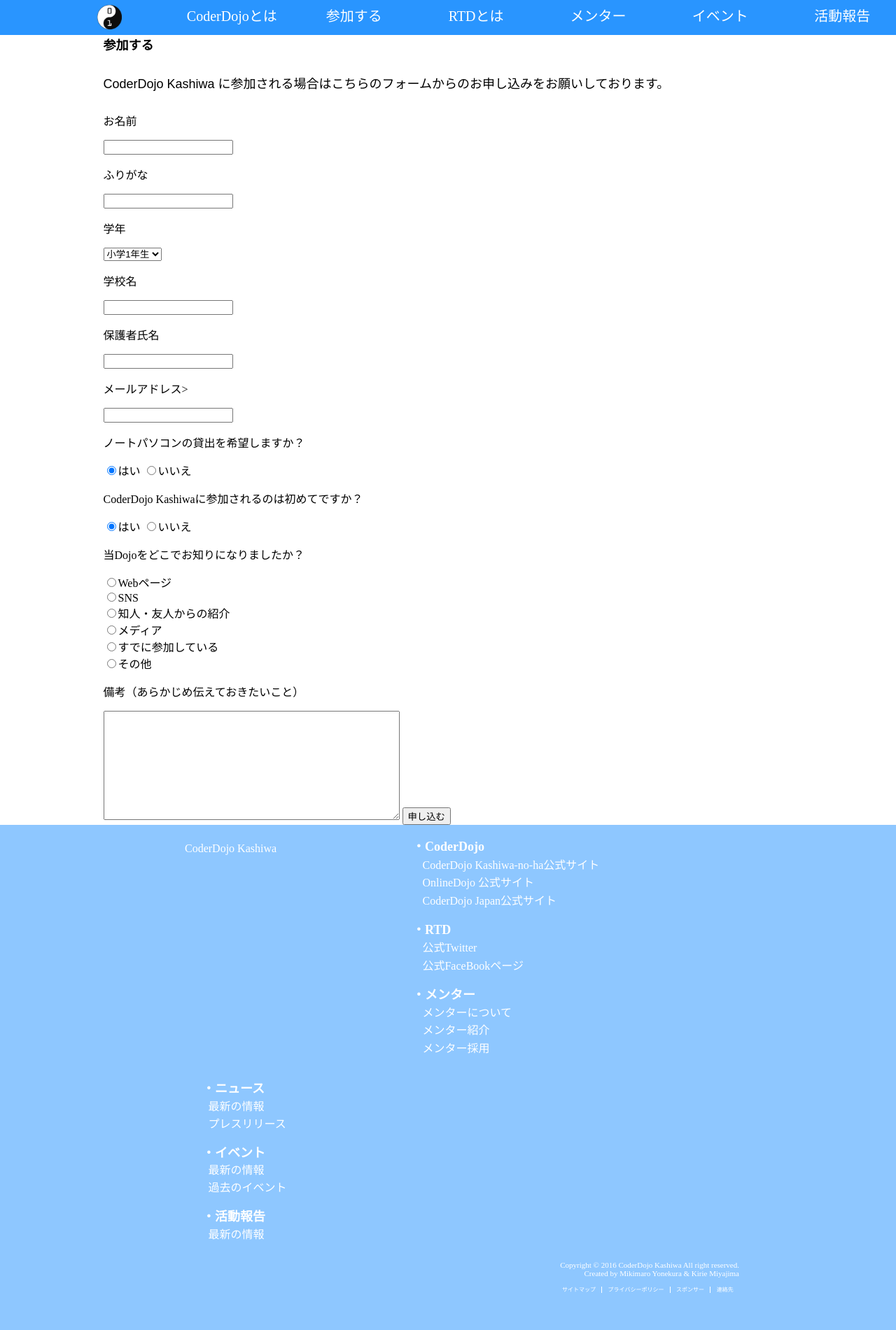
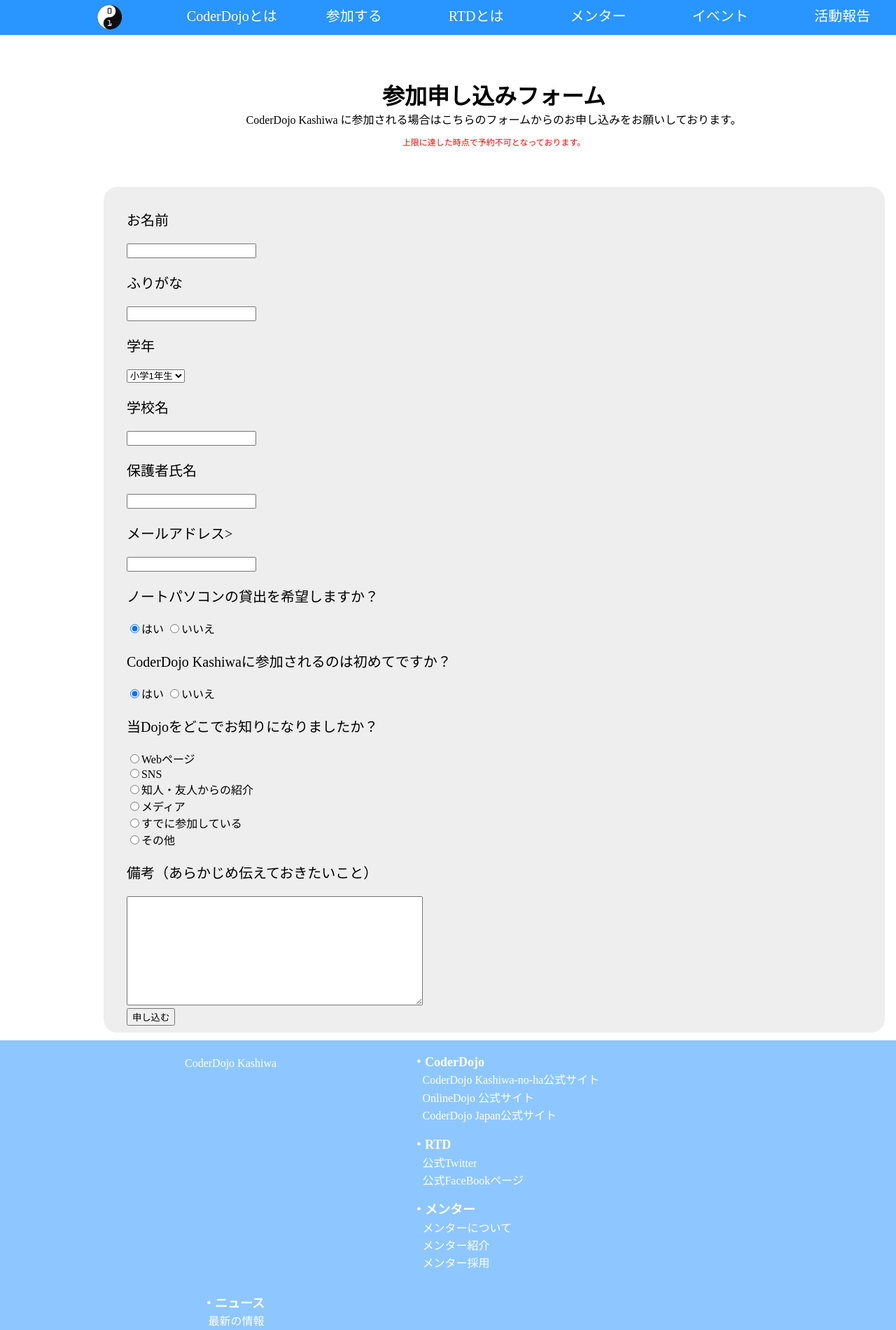
Before and after one commit to Mikimaro/CDK_HP, a PHP site: page /join.php in a window 1280 px wide; the page is wider, and only the part inside the window is pictured. Shown: the top 1901 px of that part at 70% size. Run offline with PHP 8.4, Linux system fonts and the light colour scheme; some libraries are stand-ins or nearby versions.

Commit message:
Joinデザイン変更他

```diff
--- a/header.php
+++ b/header.php
@@ -10,7 +10,12 @@
 
 	<script type="text/javascript" charset="utf-8">
 		$(window).load(function() {
-			$('.flexslider').flexslider();
+			$('.flexslider').flexslider({
+				slideshowSpeed: 5000,
+				animationSpeed: 1500,
+				directionNav: false,
+
+				});
 		});
 	</script>
 
@@ -41,13 +46,14 @@
 <body>
 
 	<div id="fb-root"></div>
-<script>(function(d, s, id) {
+	<script>(function(d, s, id) {
   var js, fjs = d.getElementsByTagName(s)[0];
   if (d.getElementById(id)) return;
   js = d.createElement(s); js.id = id;
   js.src = "//connect.facebook.net/ja_JP/sdk.js#xfbml=1&version=v2.5&appId=947779285308203";
   fjs.parentNode.insertBefore(js, fjs);
-}(document, 'script', 'facebook-jssdk'));</script>
+	}(document, 'script', 'facebook-jssdk'));
+	</script>
 
 
 
--- a/join.php
+++ b/join.php
@@ -4,21 +4,32 @@
 
 <div id="container">
 
-	<h1 class="text">参加する</h1>
+	<div class="pageTitle formfix">
+
+		<h1 class="headline">参加申し込みフォーム</h1>
+
+		<p class="headline">
+
+			CoderDojo Kashiwa に参加される場合はこちらのフォームからのお申し込みをお願いしております。
+
+		</p>
+
+		<p class="formAttention ">上限に達した時点で予約不可となっております。</p>
+
+	</div>
 
 	<div id="join">
 
-		<p class="text">CoderDojo Kashiwa に参加される場合はこちらのフォームからのお申し込みをお願いしております。</p>
-
-
 		<form action="" method="POST">
 
-			<p>お名前</p>
+			<div class="individual title-of-top">
+
+			<p class="formTitle">お名前</p>
 				<input type="text" name="userName" class="textBox">
 
-			<p>ふりがな</p>
+			<p class="formTitle">ふりがな</p>
 				<input type="text" name="kana" class="textBox">
-			<p>学年</p>
+			<p class="formTitle">学年</p>
 				<select name="grade">
 					<?php
 						for ($i=1; $i < 7; $i++) {
@@ -32,30 +43,32 @@
 					<option value="その他">その他</option>
 				</select>
 
-			<p>学校名</p>
+			<p class="formTitle">学校名</p>
 				<input type="text" class="schoolName" class="textBox">
 
-			<p>保護者氏名</p>
+			<p class="formTitle">保護者氏名</p>
 				<input type="text" name="parentName" class="textBox">
-			<p>メールアドレス></p>
+			<p class="formTitle">メールアドレス></p>
 				<input type="text" name="mail" class="textBox">
-			<p>ノートパソコンの貸出を希望しますか？</p>
+			<p class="formTitle">ノートパソコンの貸出を希望しますか？</p>
 				<input type="radio" name="pcRent" value="はい" checked="">はい
 				<input type="radio" name="pcRent" value="いいえ">いいえ
-			<p>CoderDojo Kashiwaに参加されるのは初めてですか？</p>
+			<p class="formTitle">CoderDojo Kashiwaに参加されるのは初めてですか？</p>
 				<input type="radio" name="joined" value="はい" checked="">はい
 				<input type="radio" name="joined" value="いいえ">いいえ
-			<p>当Dojoをどこでお知りになりましたか？</p>
+			<p class="formTitle">当Dojoをどこでお知りになりましたか？</p>
 				<input type="radio" name="why" value="Webページ">Webページ<br>
 				<input type="radio" name="why" value="SNS">SNS<br>
 				<input type="radio" name="why" value="知人・友人からの紹介">知人・友人からの紹介<br>
 				<input type="radio" name="why" value="メディア">メディア<br>
 				<input type="radio" name="why" value="すでに参加している">すでに参加している<br>
 				<input type="radio" name="why" value="その他">その他
-			<p>備考（あらかじめ伝えておきたいこと）</p>
+			<p class="formTitle">備考（あらかじめ伝えておきたいこと）</p>
 				<textarea cols="50" rows="10"></textarea>
 
-				<input type="submit" value="申し込む">
+				<div class="submit"><input type="submit" value="申し込む"></div>
+
+			</div>
 		</form>
 
 	</div>
--- a/style/style.css
+++ b/style/style.css
@@ -148,6 +148,15 @@ visibility: hidden;
 	padding-top: 1%;
 }
 
+.formTitle{
+	text-align: left;
+	font-size: 20px;
+}
+
+.submit{
+	margin-bottom: 1%;
+	padding-bottom: 1%;
+}
 /*== index ==*/
 #contents{
 	width: 100%;
@@ -163,7 +172,7 @@ visibility: hidden;
 	left: 0;
 	width: 100%;
 	position: absolute;
-	background-color: rgba(10,10,10,0.2);
+	text-align: center;
 }
 
 .head{
@@ -173,42 +182,38 @@ visibility: hidden;
 
 .comment{
 	margin: 0;
-	font-size: 1em
+	font-size: 1em;
 }
 
 .head001{
 	margin: 1% 0;
-	margin-left: 15%;
 }
 
 .comment001{
-	margin-top: 1%;
-	margin-left: 15%;
 }
 
 .head002{
-
+	margin: 1% 0;
+	margin-top: 3zzz%;
 }
 
 .comment002{
-
 }
 
 .head003{
-
+	margin: 1% 0;
+	margin-top: 3%;
 }
 
 .comment003{
-
 }
 
 .head004{
-	margin-top: 3%;
-	text-align: center;
+	margin: 1% 0;
+	margin-top: 4%;
 }
 
 .comment004{
-	text-align: center;
 }
 
 #sub{
@@ -253,6 +258,26 @@ visibility: hidden;
 .imageFloatLeft{
 	float: left;
 	padding-right: 10px;
+}
+/*== join ==*/
+#join{
+	width: 100%;
+	border-radius: 20px;
+	background-color: #EEEEEE;
+}
+
+.formfix{
+	margin-top: 10%;
+}
+
+.formAttention{
+	font-size: 12px;
+	color: red;
+	text-align: center;
+}
+
+.formTitle{
+
 }
 /*== rtd ==*/
 
```
Also changed, not shown: footer.php (+7 -1 lines), index.php (+6 -8 lines).
